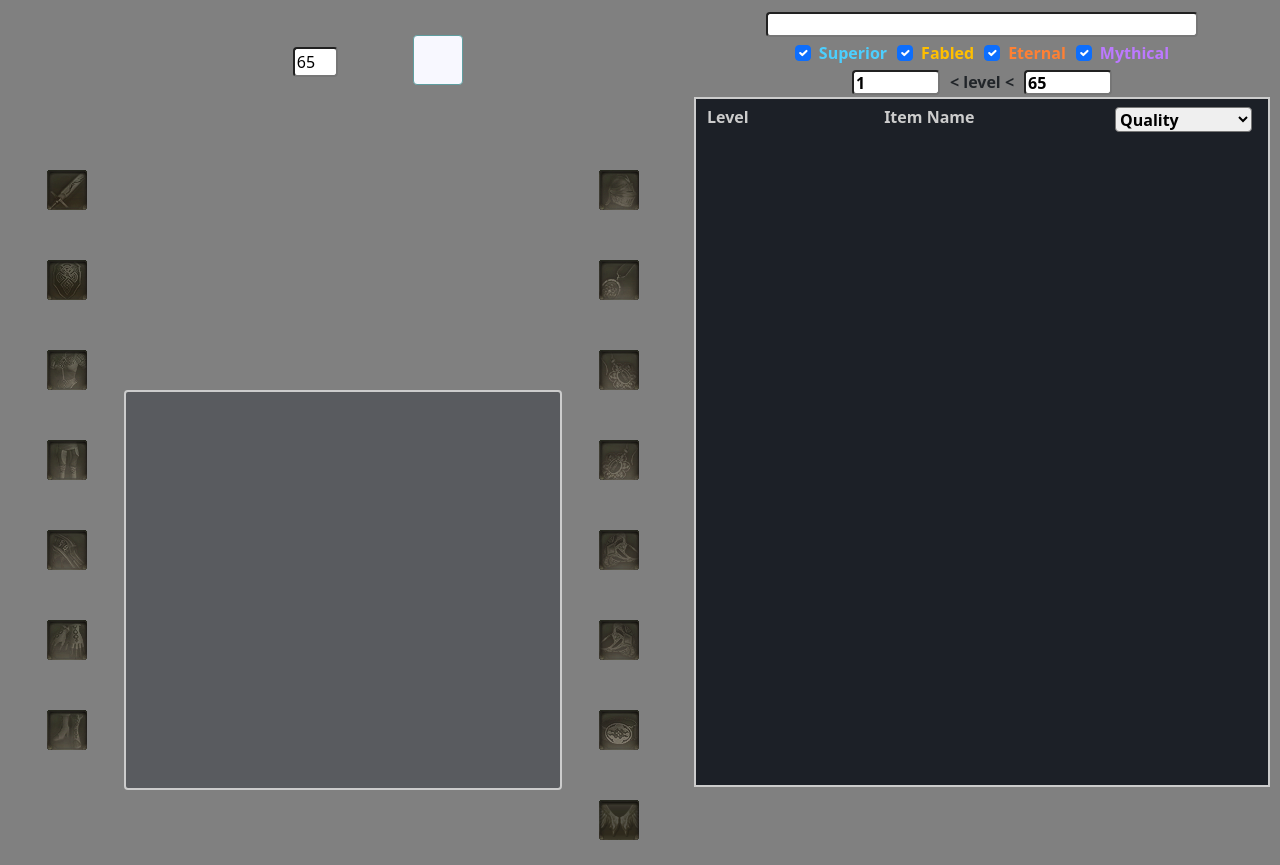
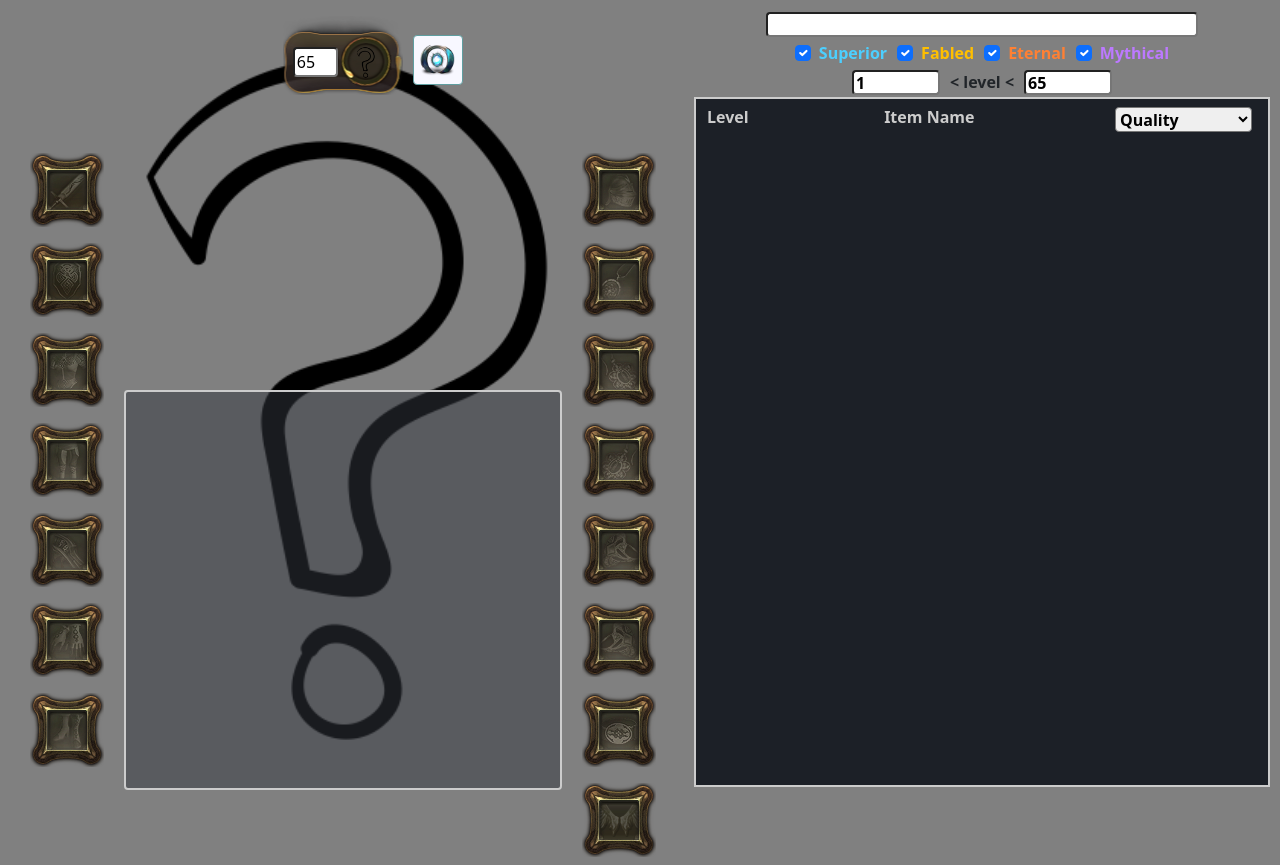
Before and after one commit to Skario37/nyah-gear, a plain HTML site: page index.html in a window 1280 px wide. Drawn offline with nearby package versions, Linux system fonts and the light colour scheme.

Commit message:
Update index.css

```diff
--- a/css/index.css
+++ b/css/index.css
@@ -18,7 +18,7 @@ html, body {
 }
 
 .icon {
-  background-image: url(img/slot.png);
+  background-image: url("../img/slot.png");
   background-position: center;
   background-repeat: no-repeat;
   width: 90px;
@@ -40,7 +40,7 @@ html, body {
   bottom: 10px;
   left: 10px;
   width: 52vw;
-  background-image: url(img/none.png);
+  background-image: url("../img/none.png");
   background-position: center;
   background-repeat: no-repeat;
   background-size: cover;
@@ -70,7 +70,7 @@ html, body {
   top: 5px;
   width: 35px;
   height: 35px;
-  background-image: url(img/none.png);
+  background-image: url("../img/none.png");
   background-position: center;
   background-repeat: no-repeat;
   background-size: 35px;
@@ -92,7 +92,7 @@ html, body {
 }
 
 #tClass .icon_class {
-  background-image: url(img/class_slot.png);
+  background-image: url("../img/class_slot.png");
   background-position: center;
   background-repeat: no-repeat;
   width: 120px;
@@ -133,7 +133,7 @@ html, body {
   top: -60px;
   width: 50px;
   height: 50px;
-  background-image: url(img/aion.png);
+  background-image: url("../img/aion.png");
   background-position: center;
   background-repeat: no-repeat;
   background-size: 35px;
```
